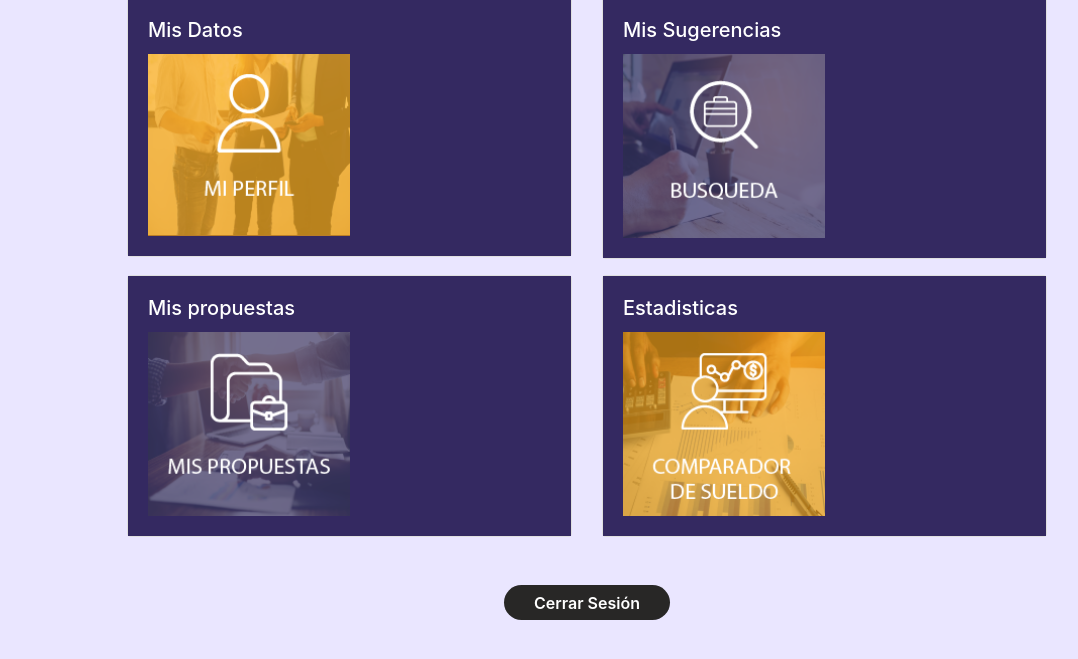
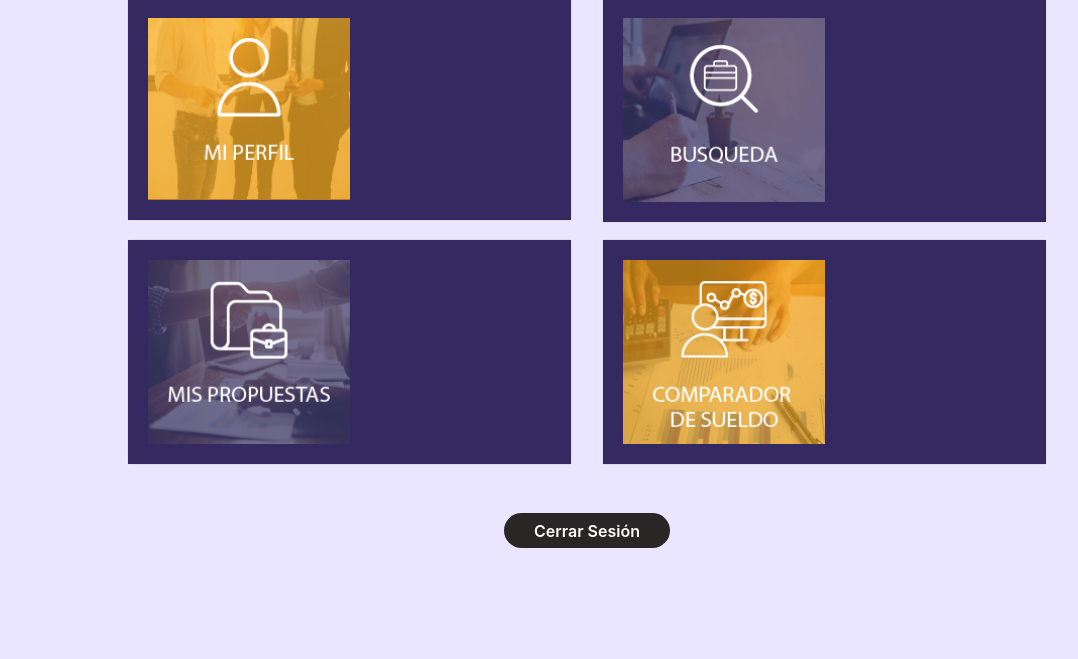
Before and after one commit to Aciremaaleman/talentjAPP, a plain HTML site: page views/home-talento.html in a window 1280 px wide. Shown: the part 93-752 px from the top of the page, without its empty margins (53-1131 px from the left). Drawn offline with nearby package versions, Linux system fonts and the light colour scheme.

Commit message:
cabiando

```diff
--- a/views/home-talento.html
+++ b/views/home-talento.html
@@ -19,7 +19,7 @@
             <div class="col-sm-5 offset-md-1 mb-2">
                 <div class="card">
                     <div class="card-body">
-                        <h5 class="card-title">Mis Datos</h5>
+
                         <a href="./perfil-talento.html">
                             <img src="../assets/miperfil.png" class="icon">
                         </a>
@@ -29,7 +29,7 @@
             <div class="col-sm-5  mb-2">
                 <div class="card">
                     <div class="card-body">
-                        <h5 class="card-title">Mis Sugerencias</h5>
+
                         <a href="./perfil-talento.html">
                             <img src="../assets/busqueda.png" class="icon">
                         </a>
@@ -42,7 +42,7 @@
             <div class="col-sm-5 offset-md-1 mt-2">
                 <div class="card">
                     <div class="card-body">
-                        <h5 class="card-title">Mis propuestas</h5>
+
                         <a href="./perfil-talento.html">
                             <img src="../assets/mispropuestas.png" class="icon">
                         </a>
@@ -52,7 +52,6 @@
             <div class="col-sm-5  mt-2">
                 <div class="card">
                     <div class="card-body">
-                        <h5 class="card-title">Estadisticas</h5>
                         <a href="./perfil-talento.html">
                             <img src="../assets/comparador.png" class="icon">
                         </a>
```
